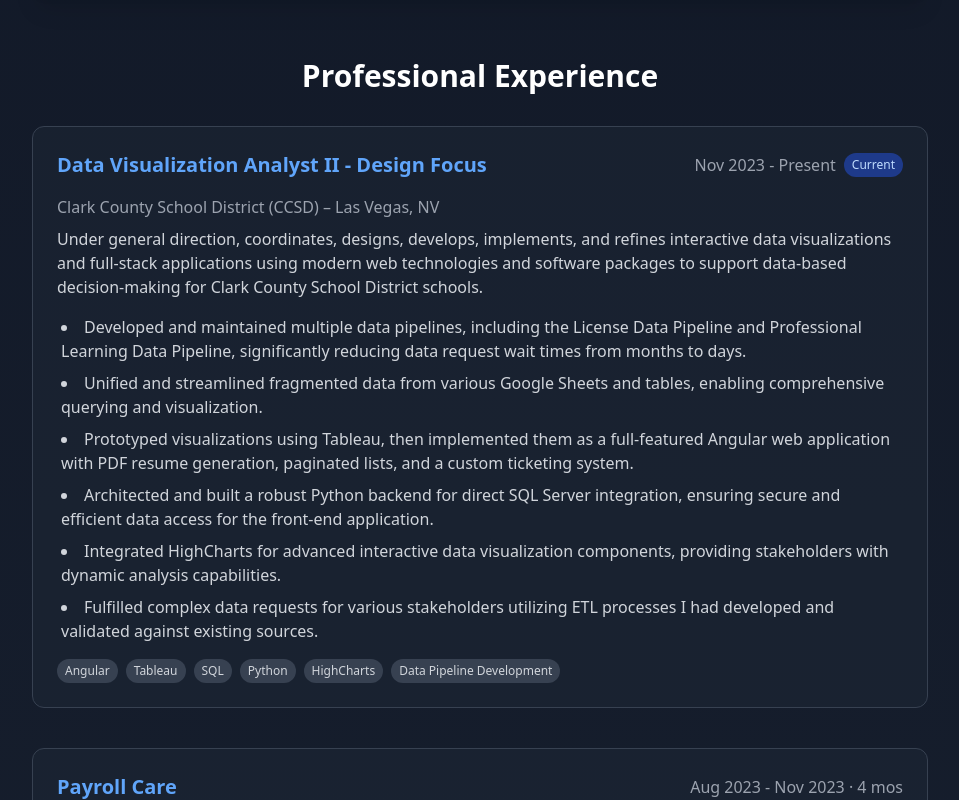
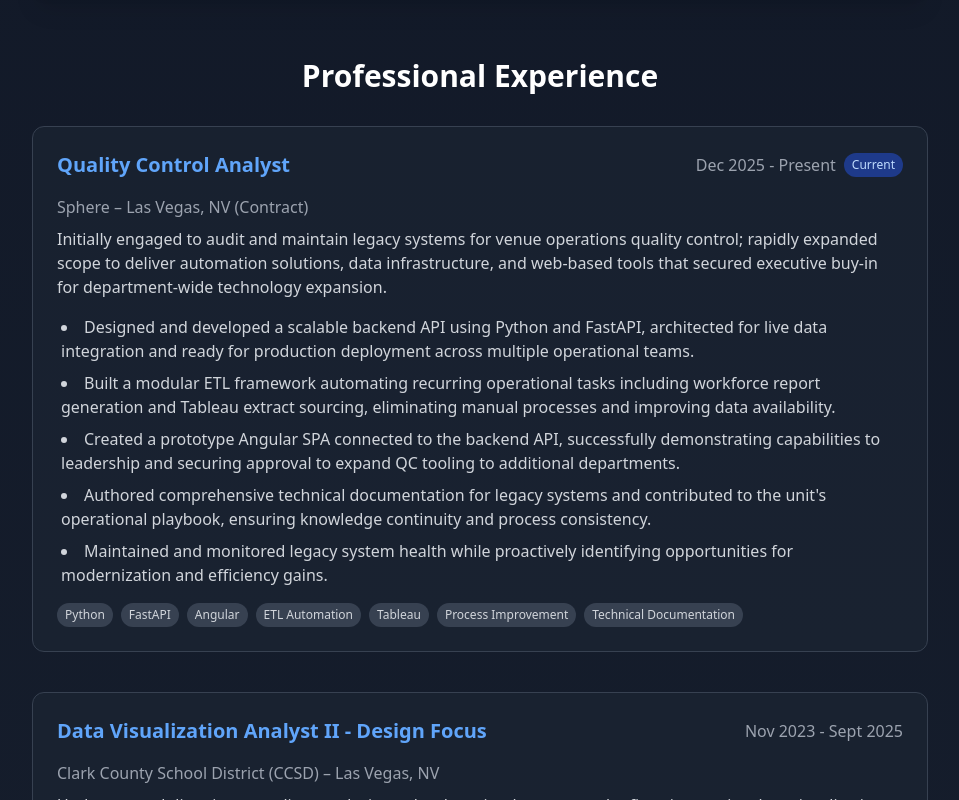
Before and after one commit to aj8971996/personalportfolio, an Angular app: page /resume in a window 1280 px wide. Shown: the part 620-1420 px from the top of the page, without its empty margins (160-1119 px from the left). Built offline with nearby package versions, Linux system fonts and the light colour scheme.

Commit message:
Added new job

```diff
--- a/src/app/features/resume/resume.component.html
+++ b/src/app/features/resume/resume.component.html
@@ -31,13 +31,43 @@
       <div class="max-w-4xl mx-auto mb-16">
         <h2 class="text-3xl font-bold mb-8 text-center">Professional Experience</h2>
 
-        <!-- Job 1 -->
+        <!-- Job 1 - Sphere Entertainment -->
+        <div class="mb-10 bg-gray-800 bg-opacity-50 rounded-xl p-6 border border-gray-700 hover:border-blue-500 transition-all duration-300">
+          <div class="flex flex-col md:flex-row justify-between items-start md:items-center mb-4">
+            <h3 class="text-xl font-bold text-blue-400">Quality Control Analyst</h3>
+            <div class="flex items-center mt-2 md:mt-0">
+              <span class="text-gray-400 text-sm md:text-base">Dec 2025 - Present</span>
+              <span class="ml-2 px-2 py-1 text-xs rounded-full bg-blue-900 text-blue-200">Current</span>
+            </div>
+          </div>
+          <p class="text-gray-400 mb-2">Sphere – Las Vegas, NV (Contract)</p>
+          <p class="text-gray-300 mb-4">
+            Initially engaged to audit and maintain legacy systems for venue operations quality control; rapidly expanded scope to deliver automation solutions, data infrastructure, and web-based tools that secured executive buy-in for department-wide technology expansion.
+          </p>
+          <ul class="list-disc list-inside text-gray-300 space-y-2 pl-1">
+            <li>Designed and developed a scalable backend API using Python and FastAPI, architected for live data integration and ready for production deployment across multiple operational teams.</li>
+            <li>Built a modular ETL framework automating recurring operational tasks including workforce report generation and Tableau extract sourcing, eliminating manual processes and improving data availability.</li>
+            <li>Created a prototype Angular SPA connected to the backend API, successfully demonstrating capabilities to leadership and securing approval to expand QC tooling to additional departments.</li>
+            <li>Authored comprehensive technical documentation for legacy systems and contributed to the unit's operational playbook, ensuring knowledge continuity and process consistency.</li>
+            <li>Maintained and monitored legacy system health while proactively identifying opportunities for modernization and efficiency gains.</li>
+          </ul>
+          <div class="mt-4 flex flex-wrap gap-2">
+            <span class="px-2 py-1 text-xs rounded-full bg-gray-700 text-gray-300">Python</span>
+            <span class="px-2 py-1 text-xs rounded-full bg-gray-700 text-gray-300">FastAPI</span>
+            <span class="px-2 py-1 text-xs rounded-full bg-gray-700 text-gray-300">Angular</span>
+            <span class="px-2 py-1 text-xs rounded-full bg-gray-700 text-gray-300">ETL Automation</span>
+            <span class="px-2 py-1 text-xs rounded-full bg-gray-700 text-gray-300">Tableau</span>
+            <span class="px-2 py-1 text-xs rounded-full bg-gray-700 text-gray-300">Process Improvement</span>
+            <span class="px-2 py-1 text-xs rounded-full bg-gray-700 text-gray-300">Technical Documentation</span>
+          </div>
+        </div>
+
+        <!-- Job 2 - CCSD -->
         <div class="mb-10 bg-gray-800 bg-opacity-50 rounded-xl p-6 border border-gray-700 hover:border-blue-500 transition-all duration-300">
           <div class="flex flex-col md:flex-row justify-between items-start md:items-center mb-4">
             <h3 class="text-xl font-bold text-blue-400">Data Visualization Analyst II - Design Focus</h3>
             <div class="flex items-center mt-2 md:mt-0">
-              <span class="text-gray-400 text-sm md:text-base">Nov 2023 - Present</span>
-              <span class="ml-2 px-2 py-1 text-xs rounded-full bg-blue-900 text-blue-200">Current</span>
+              <span class="text-gray-400 text-sm md:text-base">Nov 2023 - Sept 2025</span>
             </div>
           </div>
           <p class="text-gray-400 mb-2">Clark County School District (CCSD) – Las Vegas, NV</p>
@@ -62,7 +92,7 @@
           </div>
         </div>
 
-        <!-- Job 2 -->
+        <!-- Job 3 - Gusto -->
         <div class="mb-10 bg-gray-800 bg-opacity-50 rounded-xl p-6 border border-gray-700 hover:border-blue-500 transition-all duration-300">
           <div class="flex flex-col md:flex-row justify-between items-start md:items-center mb-4">
             <h3 class="text-xl font-bold text-blue-400">Payroll Care</h3>
@@ -79,7 +109,7 @@
           </div>
         </div>
 
-        <!-- Job 3 -->
+        <!-- Job 4 - Instacart -->
         <div class="mb-10 bg-gray-800 bg-opacity-50 rounded-xl p-6 border border-gray-700 hover:border-blue-500 transition-all duration-300">
           <div class="flex flex-col md:flex-row justify-between items-start md:items-center mb-4">
             <h3 class="text-xl font-bold text-blue-400">Customer Experience Team Lead</h3>
@@ -105,7 +135,7 @@
           </div>
         </div>
 
-        <!-- Job 4 -->
+        <!-- Job 5 - Next Level -->
         <div class="mb-10 bg-gray-800 bg-opacity-50 rounded-xl p-6 border border-gray-700 hover:border-blue-500 transition-all duration-300">
           <div class="flex flex-col md:flex-row justify-between items-start md:items-center mb-4">
             <h3 class="text-xl font-bold text-blue-400">Specialized Customer Support</h3>
--- a/src/app/features/resume/resume.component.ts
+++ b/src/app/features/resume/resume.component.ts
@@ -37,7 +37,8 @@ export class ResumeComponent {
   }
 
   /**
-   * Handles downloading the ATS-friendly resume
+   * Handles downloading the ATS-friendly resume as a clean PDF
+   * Uses intelligent page breaks to prevent content from splitting awkwardly
    */
   downloadATSResume(): void {
     // Show a loading indicator
@@ -45,10 +46,32 @@ export class ResumeComponent {
 
     setTimeout(async () => {
       try {
-        // Download the ATS-friendly resume
+        // Download the ATS-friendly resume as PDF with smart page breaks
+        await this.resumeDownloadService.downloadResume('', 'ats-pdf');
+      } catch (error) {
+        console.error('Failed to download ATS resume:', error);
+        alert('There was an error generating your ATS resume. Please try again.');
+      } finally {
+        // Hide loading indicator
+        this.showLoading(false);
+      }
+    }, 100);
+  }
+
+  /**
+   * Handles downloading the ATS-friendly resume as HTML
+   * Useful if user wants to make manual edits before printing
+   */
+  downloadATSResumeHTML(): void {
+    // Show a loading indicator
+    this.showLoading(true);
+
+    setTimeout(async () => {
+      try {
+        // Download the ATS-friendly resume as HTML
         await this.resumeDownloadService.downloadResume('', 'ats');
       } catch (error) {
-        console.error('Failed to download ATS resume:', error);
+        console.error('Failed to download ATS resume HTML:', error);
         alert('There was an error generating your ATS resume. Please try again.');
       } finally {
         // Hide loading indicator
```
Also changed, not shown: 4 other files (tests, documents, lock files or other folders).
